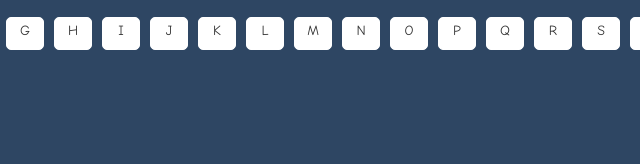
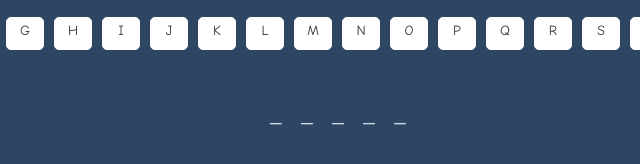
Before and after one commit to andreazerio/week5-hangman, a plain HTML site: page index.html in a window 1280 px wide. Shown: the part 126-290 px from the top of the page, 322-962 px from the left. Drawn offline with nearby package versions, Linux system fonts and the light colour scheme.

Commit message:
added blanks list

```diff
--- a/index.html
+++ b/index.html
@@ -11,6 +11,7 @@
     <h1>Welcome to the Hangman Game!</h1>
     <h2>Click on the letters below to start</h2>
     <div id ='letters'></div>
+    <div id = 'guesses'></div>
   </div>
   <script src='https://cdnjs.cloudflare.com/ajax/libs/jquery/3.2.1/jquery.js'></script>
   <script src='main.js'></script>
--- a/main.js
+++ b/main.js
@@ -8,4 +8,13 @@ $(document).ready(function (){
       for (var i = 0; i <alphabet.length; i++) {
         $('#letList').append('<li class ="letC">'+alphabet[i]+'</li');
       }
+
+var words = ['ruler','laptop','wolf','lamp','serendipity','keyboard','mouse','glass','stand','book','radio','frequency','wave','paper','document','digit','wood','armchair','number'];
+var word = words[Math.floor(Math.random()*words.length)];
+$('#guesses').append('<ul id="guessList"></ul>');
+for (var i = 0; i < word.length; i++) {
+  var guess = $('<li></li>').html('_').attr('class','guessC').attr('id',i);
+  $('#guessList').append(guess);
+}
+
 });
--- a/styles.css
+++ b/styles.css
@@ -33,3 +33,19 @@ cursor: pointer;
   background-color: #2e4663;
   color:#cbd8e7;
 }
+
+#guessList {
+  list-style: none;
+  display:inline-flex;
+  padding-top: 20px;
+}
+
+.guessC {
+    position:relative;
+    margin:0px;
+    padding:10px;
+    color: #cbd8e7;
+    font-size:1.6em;
+    width: auto;
+
+}
```
